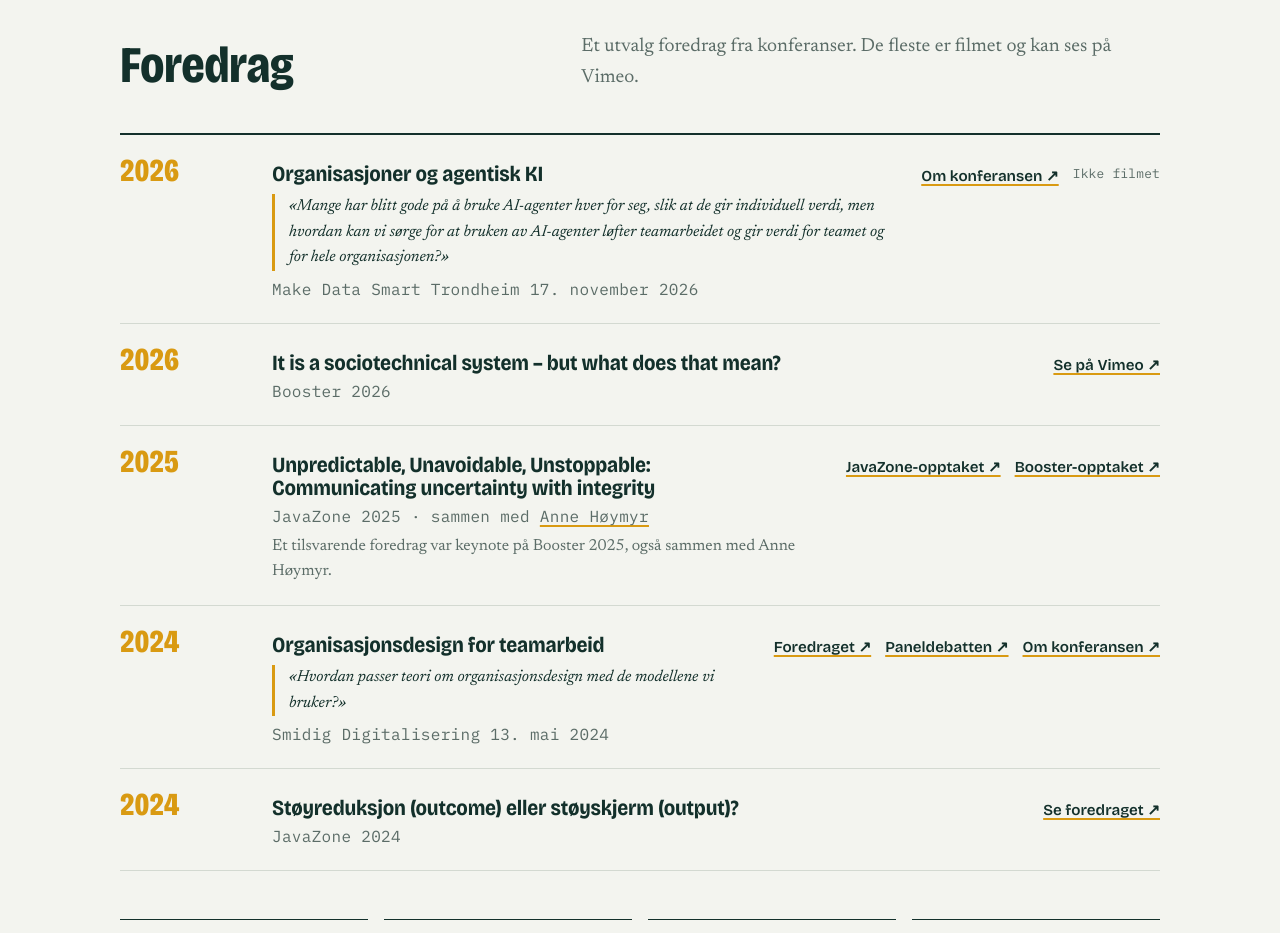
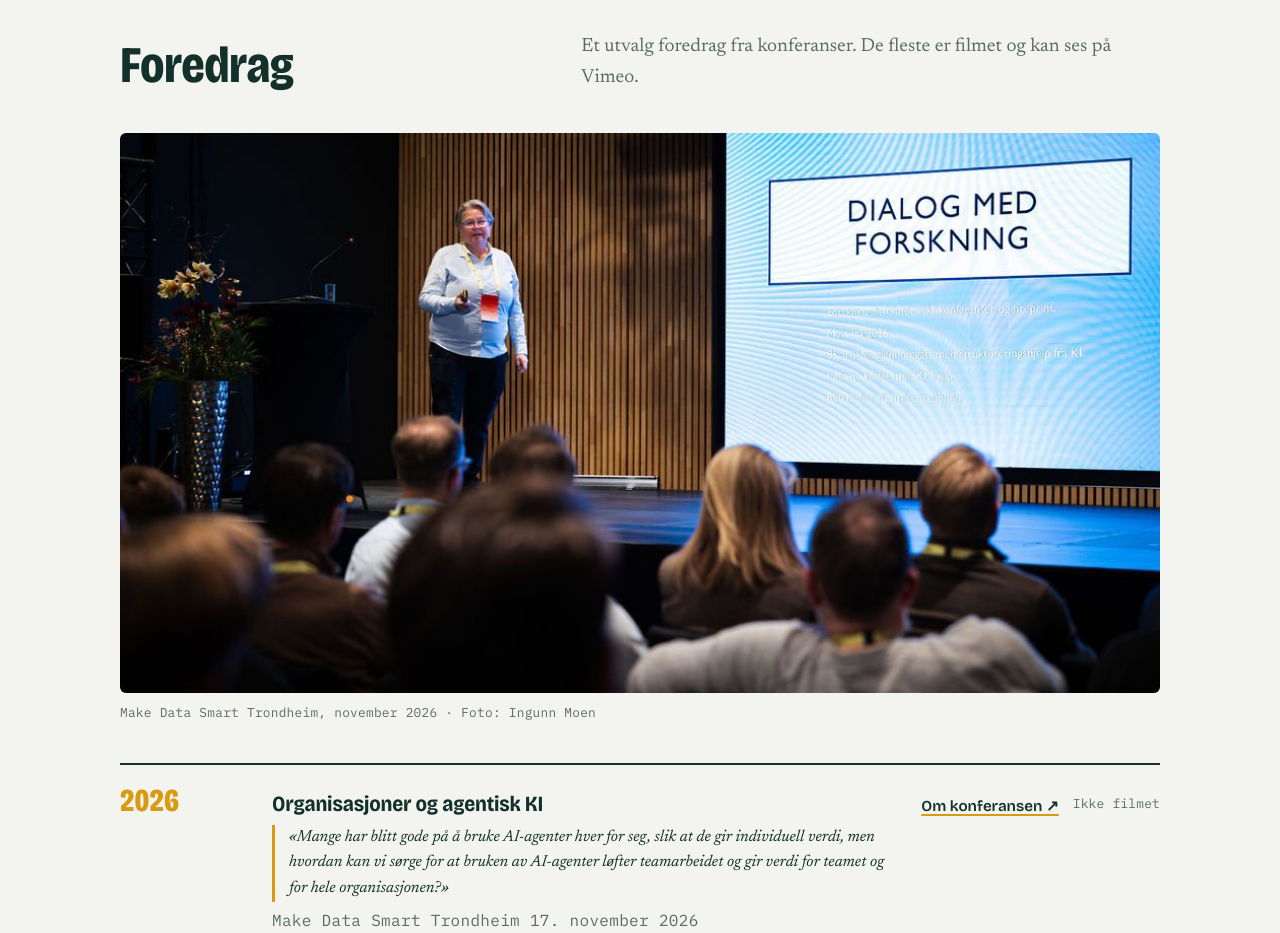
Before and after one commit to wuffa-wuco/website, a plain HTML site: page index.html in a window 1280 px wide. Shown: the part 2700-3633 px from the top of the page. Drawn offline with nearby package versions, Linux system fonts and the light colour scheme.

Commit message:
Legg til scenebilde fra Make Data Smart 2026 og forhåndsvisning for deling
Bildet vises i foredragsdelen med fotokreditt, og brukes som og:image
når siden deles på LinkedIn og andre steder.

Co-Authored-By: Claude Opus 5.5 <noreply@anthropic.com>
Claude-Session: https://claude.ai/code/session_01CscwDUidDBN5Loi12XpBb5

```diff
--- a/index.html
+++ b/index.html
@@ -5,6 +5,13 @@
 <meta name="viewport" content="width=device-width, initial-scale=1">
 <title>Wulff Consulting AS – Organisasjonsdesign for mennesker og KI</title>
 <link rel="icon" href="favicon.svg" type="image/svg+xml">
+<meta property="og:type" content="website">
+<meta property="og:url" content="https://www.wulffconsulting.no/">
+<meta property="og:title" content="Wulff Consulting AS – Organisasjonsdesign for mennesker og KI">
+<meta property="og:description" content="Rådgivning, foredrag og fasilitering ved Kristin Wulff, ph.d., Trondheim.">
+<meta property="og:image" content="https://www.wulffconsulting.no/images/make-data-smart-2026.jpg">
+<meta property="og:image:alt" content="Kristin Wulff holder foredrag på Make Data Smart Trondheim 2026">
+<meta name="twitter:card" content="summary_large_image">
 <meta name="description" content="Wulff Consulting AS – organisasjonsdesign for mennesker og KI. Rådgivning, foredrag og fasilitering ved Kristin Wulff, ph.d., Trondheim.">
 <link rel="preconnect" href="https://fonts.googleapis.com">
 <link rel="preconnect" href="https://fonts.gstatic.com" crossorigin>
@@ -130,6 +137,11 @@ section { padding: clamp(56px, 8vw, 96px) 0; border-bottom: 1px solid var(--line
 .talk .links { display: flex; gap: 14px; flex-wrap: wrap; font-family: var(--display); font-weight: 600; font-size: 0.95rem; }
 @media (max-width: 640px) { .talk { grid-template-columns: 1fr; } }
 
+/* Scenebilde */
+.stage { margin: 0 0 40px; }
+.stage img { display: block; width: 100%; height: auto; max-height: 560px; object-fit: cover; object-position: 40% 45%; border-radius: 6px; }
+.stage figcaption { color: var(--muted); margin-top: 10px; }
+
 /* Undervisning */
 .courses { display: grid; grid-template-columns: repeat(auto-fit, minmax(240px, 1fr)); gap: 16px; margin-top: 48px; }
 .course { border-top: 1px solid var(--ink); padding-top: 14px; }
@@ -244,6 +256,10 @@ footer .wrap { display: flex; justify-content: space-between; gap: 16px; flex-wr
         <h2>Foredrag</h2>
         <p>Et utvalg foredrag fra konferanser. De fleste er filmet og kan ses på Vimeo.</p>
       </div>
+      <figure class="stage">
+        <img src="images/make-data-smart-2026.jpg" width="1024" height="683" loading="lazy" alt="Kristin Wulff holder foredrag fra scenen på Make Data Smart Trondheim 2026, med publikum i forgrunnen og lysbildet «Dialog med forskning» på skjermen.">
+        <figcaption class="mono">Make Data Smart Trondheim, november 2026 · Foto: Ingunn Moen</figcaption>
+      </figure>
       <div class="talks" id="talks"></div>
 
       <div class="courses" aria-label="Undervisning ved NTNU Handelshøyskolen">
```
Also changed, not shown: images/make-data-smart-2026.jpg (added).
